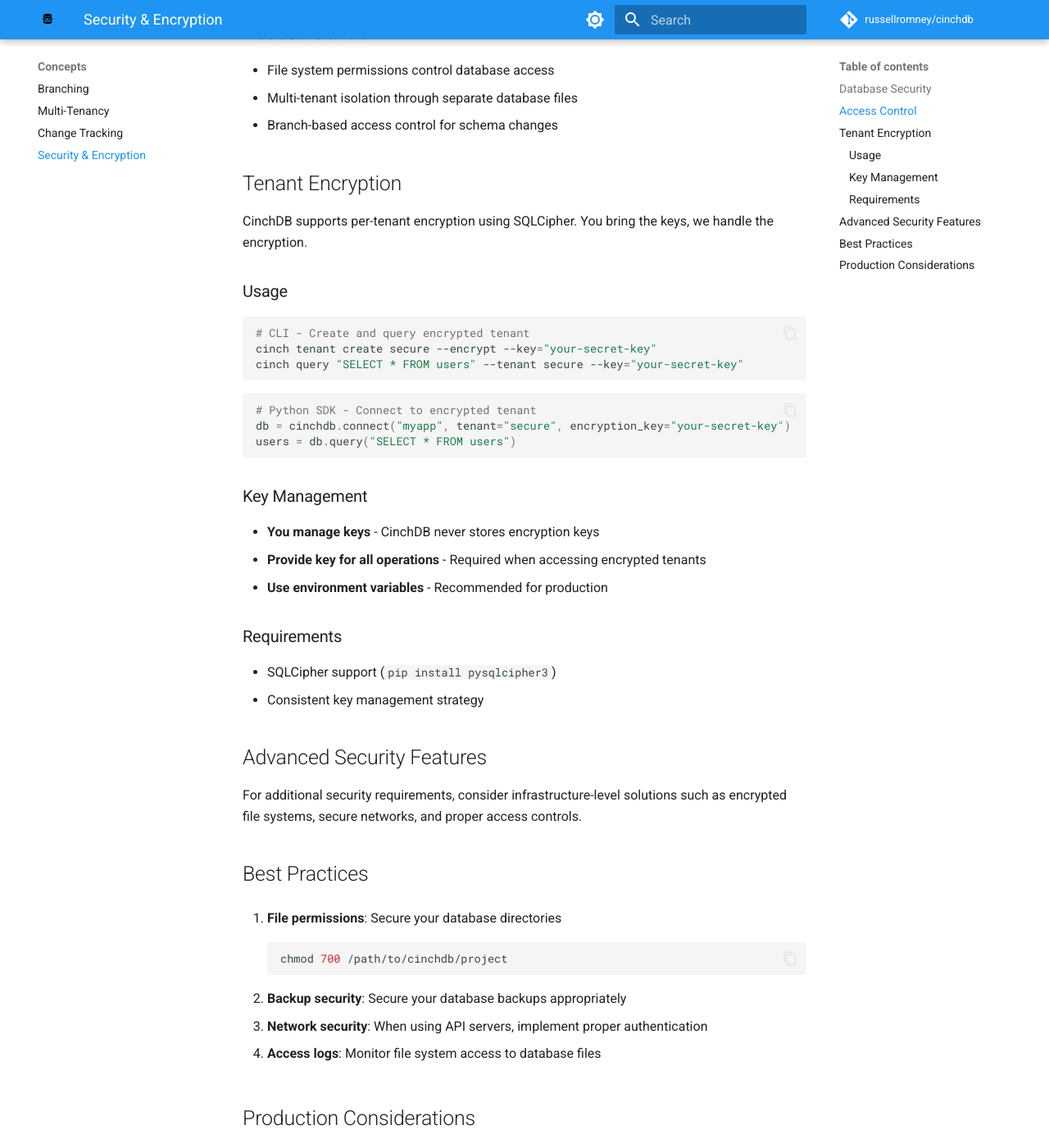
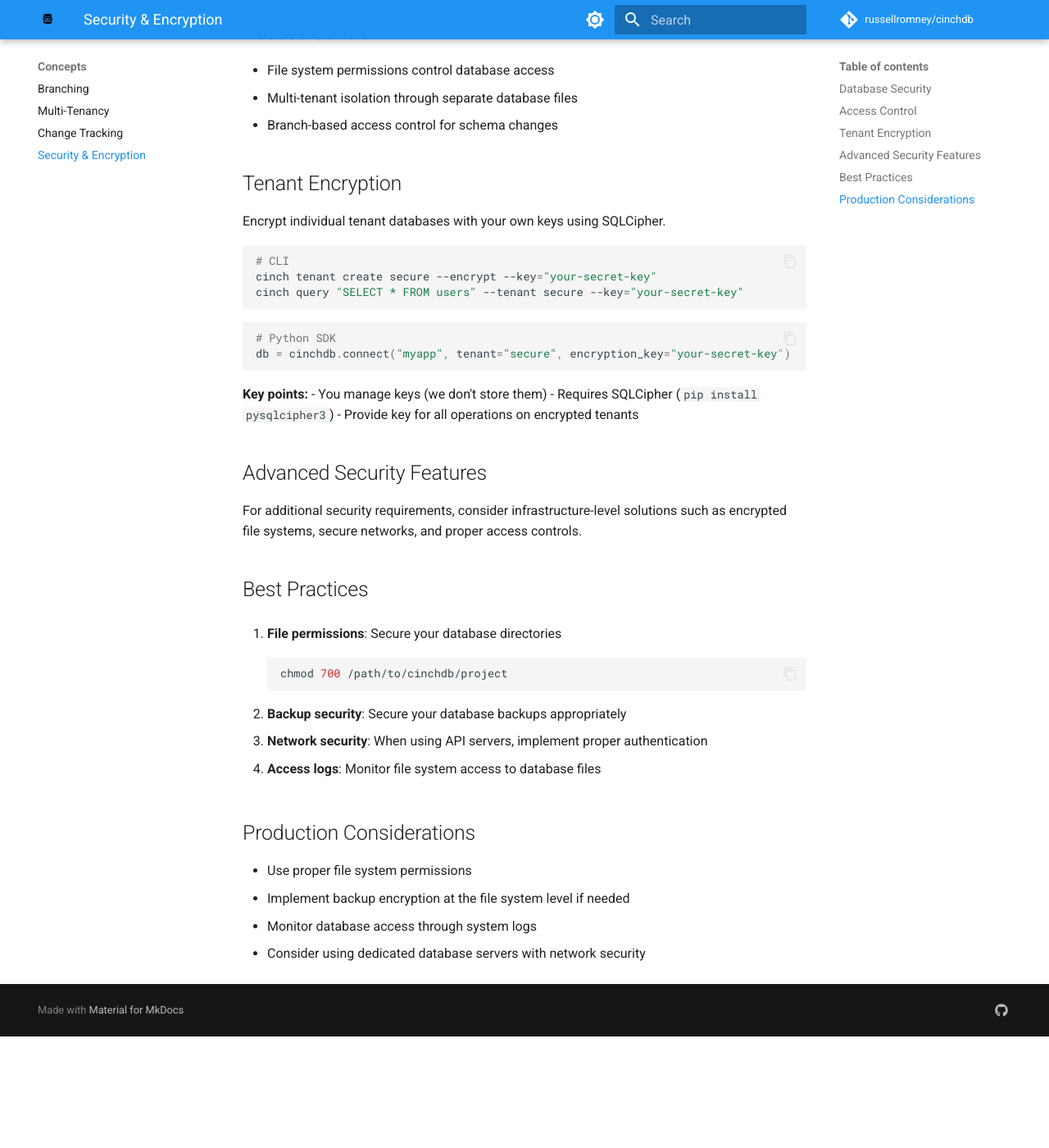
Before and after one commit to russellromney/cinchdb, an MkDocs documentation site: the page built from docs/concepts/security.md, in a window 1280 px wide and 1400 px high, scrolled down 530 px. Shown: the whole window at 82% size. Built offline with MkDocs 1.6.1 and Material for MkDocs 9.7.7, drawn with Linux system fonts in a browser that asks for light colours; comment, search, counter and statistics services are not loaded; after the commit the page ends 1794 px from its top, so only the background shows below that.

Commit message:
docs build

````diff
--- a/docs/concepts/security.md
+++ b/docs/concepts/security.md
@@ -19,32 +19,23 @@
 
 ## Tenant Encryption
 
-CinchDB supports per-tenant encryption using SQLCipher. You bring the keys, we handle the encryption.
-
-### Usage
+Encrypt individual tenant databases with your own keys using SQLCipher.
 
 ```bash
-# CLI - Create and query encrypted tenant
+# CLI
 cinch tenant create secure --encrypt --key="your-secret-key"
 cinch query "SELECT * FROM users" --tenant secure --key="your-secret-key"
 ```
 
 ```python
-# Python SDK - Connect to encrypted tenant
+# Python SDK
 db = cinchdb.connect("myapp", tenant="secure", encryption_key="your-secret-key")
-users = db.query("SELECT * FROM users")
 ```
 
-### Key Management
-
-- **You manage keys** - CinchDB never stores encryption keys
-- **Provide key for all operations** - Required when accessing encrypted tenants
-- **Use environment variables** - Recommended for production
-
-### Requirements
-
-- SQLCipher support (`pip install pysqlcipher3`)
-- Consistent key management strategy
+**Key points:**
+- You manage keys (we don't store them)
+- Requires SQLCipher (`pip install pysqlcipher3`)
+- Provide key for all operations on encrypted tenants
 
 ## Advanced Security Features
 
@@ -63,7 +54,6 @@
 
 4. **Access logs**: Monitor file system access to database files
 
-
 ## Production Considerations
 
 - Use proper file system permissions
````
Also changed, not shown: 1 other file.
